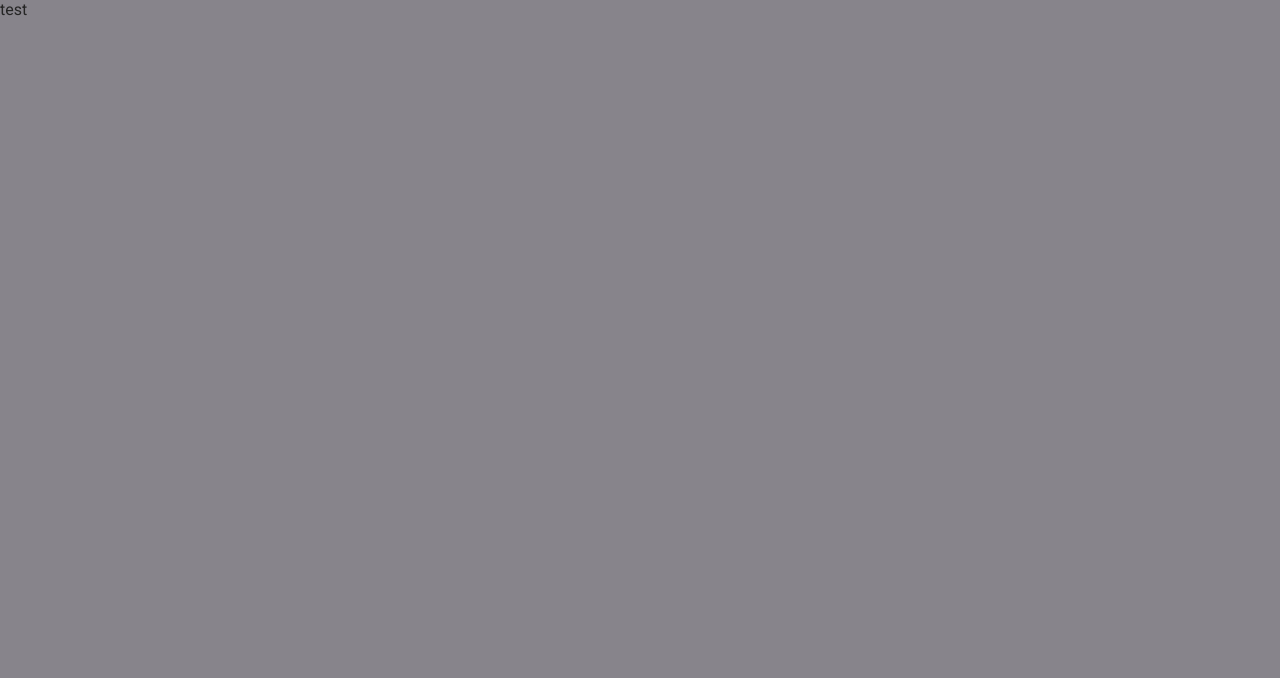
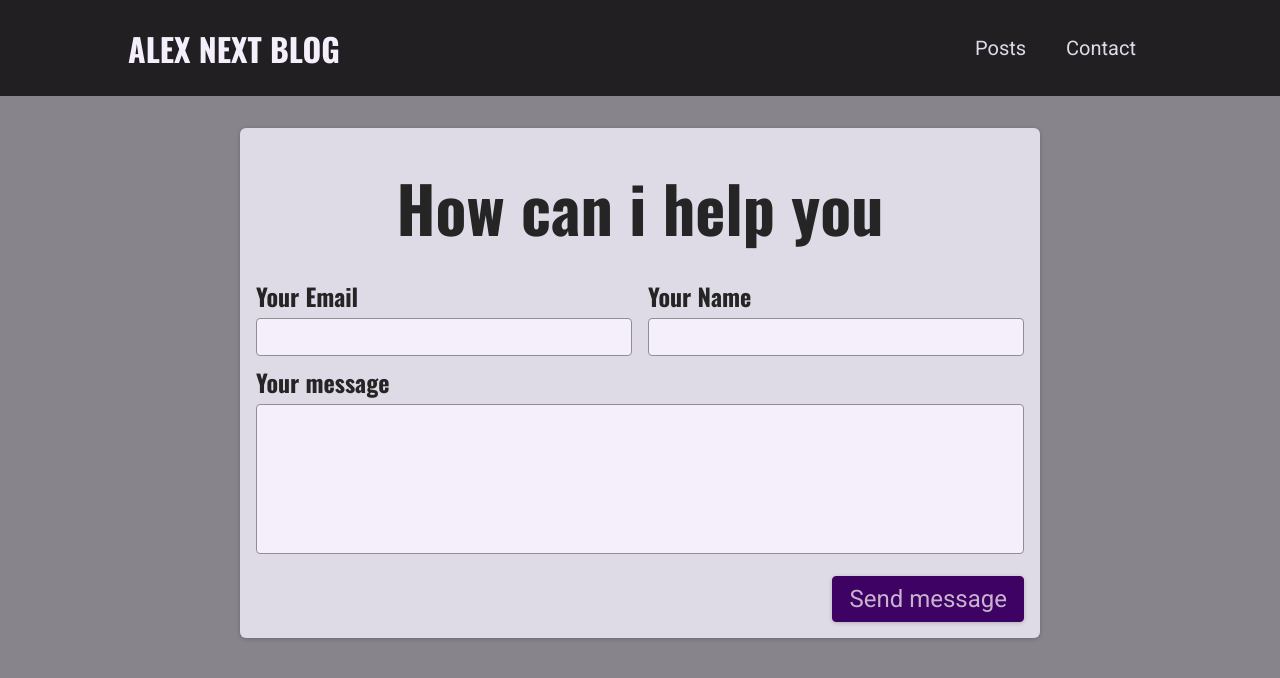
Before and after one commit to exleonardo/nextjs-blog, a Next.js app: page /contact in a window 1280 px wide. Shown: the top 678 px of the page. Built offline with nearby package versions, Linux system fonts and the light colour scheme.

Commit message:
feat: add contact-form.tsx

```diff
--- /dev/null
+++ b/components/contact/style/contact-form.module.scss
@@ -0,0 +1,73 @@
+.contact {
+  margin: var(--size-8) auto;
+  border-radius: 6px;
+  background-color: var(--color-grey-100);
+  width: 90%;
+  max-width: 50rem;
+  padding: var(--size-4);
+  box-shadow: 0 1px 4px rgba(0, 0, 0, 0.2);
+  font-size: var(--size-6);
+}
+
+.contact h1 {
+  font-size: var(--size-8);
+  margin: var(--size-4) 0;
+  text-align: left;
+}
+
+.form label {
+  display: block;
+  font-family: 'Oswald', sans-serif;
+  font-weight: bold;
+  margin: var(--size-2) 0 var(--size-1) 0;
+}
+
+.form input,
+.form textarea {
+  font: inherit;
+  padding: var(--size-1);
+  border-radius: 4px;
+  width: 100%;
+  border: 1px solid var(--color-grey-400);
+  background-color: var(--color-grey-50);
+  resize: none;
+}
+
+.controls {
+  display: flex;
+  column-gap: 1rem;
+  flex-wrap: wrap;
+}
+
+.control {
+  flex: 1;
+  min-width: 10rem;
+}
+
+.actions {
+  margin-top: var(--size-4);
+  text-align: right;
+}
+
+.form button {
+  font: inherit;
+  cursor: pointer;
+  background-color: var(--color-primary-700);
+  border: 1px solid var(--color-primary-700);
+  padding: var(--size-2) var(--size-4);
+  border-radius: 4px;
+  color: var(--color-primary-50);
+  box-shadow: 0 1px 4px rgba(0, 0, 0, 0.2);
+}
+
+.form button:hover {
+  background-color: var(--color-primary-500);
+  border-color: var(--color-primary-500);
+}
+
+@media (min-width: 768px) {
+  .contact h1 {
+    font-size: var(--size-16);
+    text-align: center;
+  }
+}
--- /dev/null
+++ b/components/contact/ui/contact-form.tsx
@@ -0,0 +1,64 @@
+import { FormEvent, useState } from 'react'
+
+import s from '../style/contact-form.module.scss'
+
+export const ContactForm = () => {
+  const [enteredEmail, setEnteredEmail] = useState('')
+  const [enteredName, setEnteredName] = useState('')
+  const [enteredMessage, setEnteredMessage] = useState('')
+  const sendMessageHandler = (e: FormEvent<HTMLFormElement>) => {
+    e.preventDefault()
+    fetch(`api/contact`, {
+      body: JSON.stringify({
+        email: enteredEmail,
+        message: enteredMessage,
+        name: enteredName,
+      }),
+      headers: {
+        'Content-type': 'application/json',
+      },
+      method: 'POST',
+    })
+  }
+
+  return (
+    <section className={s.contact}>
+      <h1>How can i help you</h1>
+      <form className={s.form} onSubmit={sendMessageHandler}>
+        <div className={s.controls}>
+          <div className={s.control}>
+            <label htmlFor={'email'}>Your Email</label>
+            <input
+              id={'email'}
+              onChange={e => setEnteredEmail(e.currentTarget.value)}
+              type={'email'}
+              value={enteredEmail}
+            />
+          </div>
+          <div className={s.control}>
+            <label htmlFor={'name'}>Your Name</label>
+            <input
+              id={'name'}
+              onChange={e => setEnteredName(e.currentTarget.value)}
+              type={'text'}
+              value={enteredName}
+            />
+          </div>
+        </div>
+        <div className={s.control}>
+          <label htmlFor={'message'}>Your message</label>
+          <textarea
+            id={'message'}
+            onChange={e => setEnteredMessage(e.currentTarget.value)}
+            required
+            rows={5}
+            value={enteredMessage}
+          />
+        </div>
+        <div className={s.actions}>
+          <button>Send message</button>
+        </div>
+      </form>
+    </section>
+  )
+}
--- a/pages/contact/index.tsx
+++ b/pages/contact/index.tsx
@@ -1,5 +1,9 @@
-const Index = () => {
-  return <div>test</div>
+import { ContactForm } from '@/components/contact'
+import { getLayout } from '@/components/layout/base-layout/base-layout'
+
+const ContactPage = () => {
+  return <ContactForm />
 }
 
-export default Index
+ContactPage.getLayout = getLayout
+export default ContactPage
```
